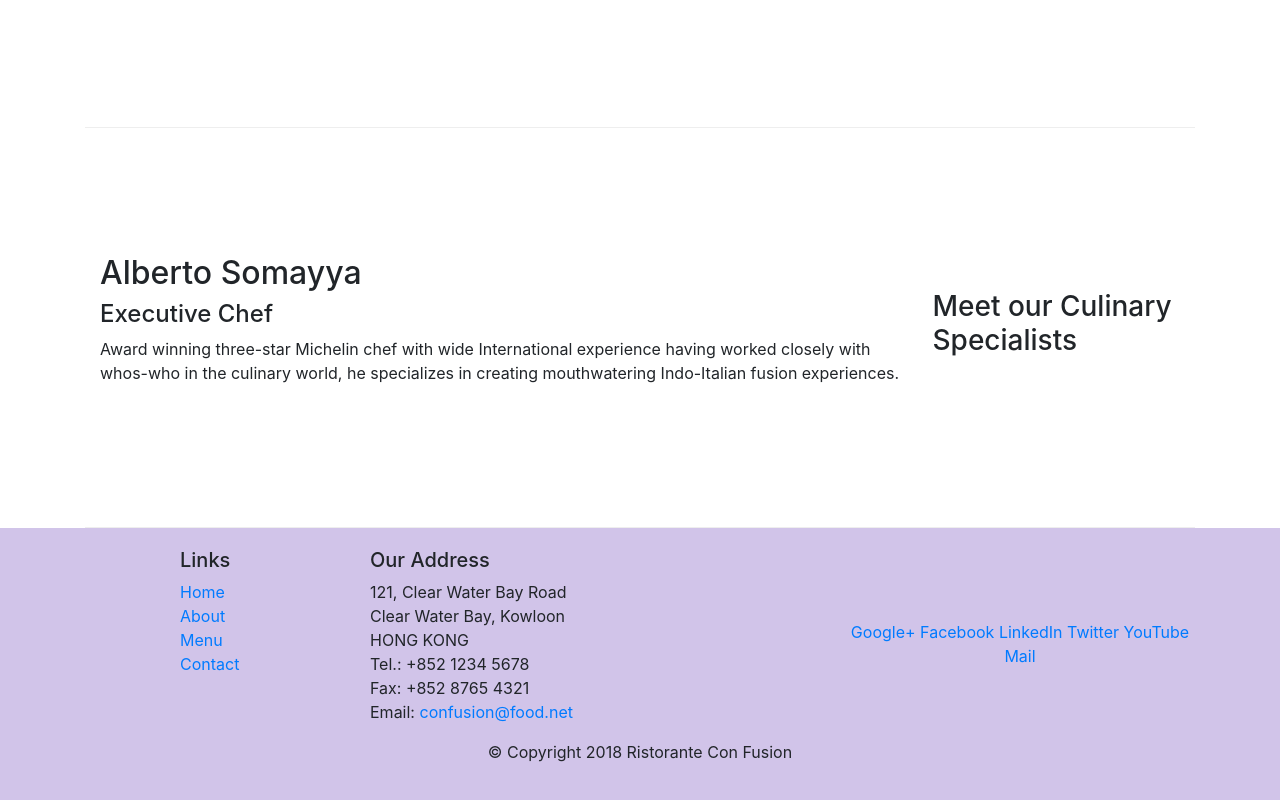
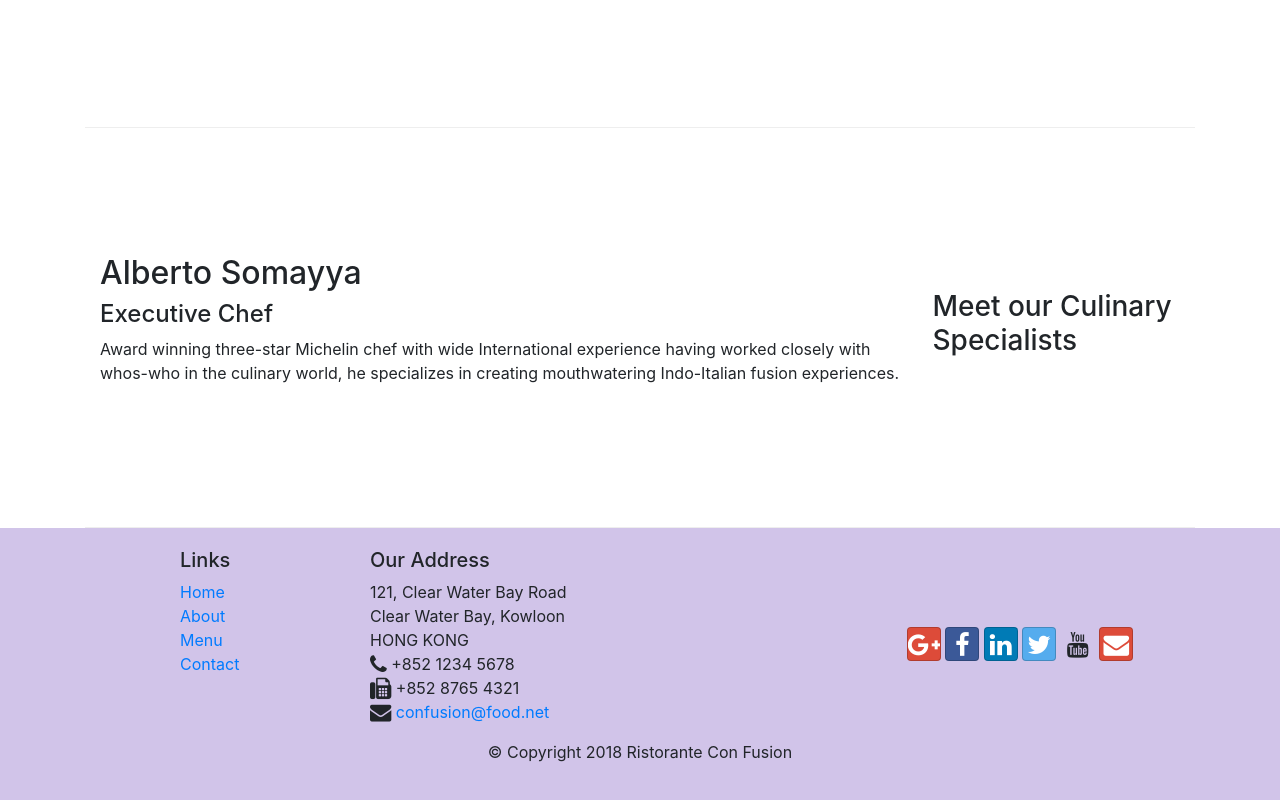
Before and after one commit to sharannyobasu/Frontend-UI-Framework-Bootstrap-4, a website: page Week 1/Bootstrap/index.html in a window 1280 px wide. Shown: the part 982-1782 px from the top of the page. Drawn offline with nearby package versions, Linux system fonts and the light colour scheme.

Commit message:
Installed Font Awesome, Bootstrap-social and updated html files

```diff
--- a/Week 1/Bootstrap/aboutus.html
+++ b/Week 1/Bootstrap/aboutus.html
@@ -15,6 +15,14 @@
     />
 
     <title>Ristorante Con Fusion: About Us</title>
+    <link
+      rel="stylesheet"
+      href="node_modules/font-awesome/css/font-awesome.min.css"
+    />
+    <link
+      rel="stylesheet"
+      href="node_modules/bootstrap-social/bootstrap-social.css"
+    />
     <link rel="stylesheet" href="css/styles.css" />
   </head>
 
@@ -35,13 +43,25 @@
         <div class="collapse navbar-collapse" id="Navbar">
           <ul class="navbar-nav mr-auto">
             <li class="nav-item">
-              <a class="nav-link" href="index.html">Home</a>
+              <a class="nav-link" href="index.html"
+                ><span class="fa fa-home"></span> Home</a
+              >
             </li>
             <li class="nav-item active">
-              <a class="nav-link" href="aboutus.html">About</a>
+              <a class="nav-link" href="aboutus.html"
+                ><span class="fa fa-info fa-lg"></span> About</a
+              >
             </li>
-            <li class="nav-item"><a class="nav-link" href="#">Menu</a></li>
-            <li class="nav-item"><a class="nav-link" href="#">Contact</a></li>
+            <li class="nav-item">
+              <a class="nav-link" href="#"
+                ><span class="fa fa-list fa-lg"></span> Menu</a
+              >
+            </li>
+            <li class="nav-item">
+              <a class="nav-link" href="#"
+                ><span class="fa fa-address-card fa.lg"></span> Contact</a
+              >
+            </li>
           </ul>
         </div>
       </div>
@@ -169,19 +189,40 @@
               121, Clear Water Bay Road<br />
               Clear Water Bay, Kowloon<br />
               HONG KONG<br />
-              Tel.: +852 1234 5678<br />
-              Fax: +852 8765 4321<br />
-              Email: <a href="mailto:confusion@food.net">confusion@food.net</a>
+              <i class="fa fa-phone fa-lg"></i>: +852 1234 5678<br />
+              <i class="fa fa-fax fa-lg"></i> +852 8765 4321<br />
+              <i class="fa fa-envelope fa-lg"></i>
+              <a href="mailto:confusion@food.net">confusion@food.net</a>
             </address>
           </div>
           <div class="col-12 col-sm-4 align-self-center">
             <div class="text-center">
-              <a href="http://google.com/+">Google+</a>
-              <a href="http://www.facebook.com/profile.php?id=">Facebook</a>
-              <a href="http://www.linkedin.com/in/">LinkedIn</a>
-              <a href="http://twitter.com/">Twitter</a>
-              <a href="http://youtube.com/">YouTube</a>
-              <a href="mailto:">Mail</a>
+              <a
+                class="btn btn-social-icon btn-google"
+                href="http://google.com/+"
+                ><i class="fa fa-google-plus fa-lg"></i
+              ></a>
+              <a
+                class="btn btn-social-icon btn-facebook"
+                href="http://www.facebook.com/profile.php?id="
+                ><i class="fa fa-facebook fa-lg"></i
+              ></a>
+              <a
+                class="btn btn-social-icon btn-linkedin"
+                href="http://www.linkedin.com/in/"
+                ><i class="fa fa-linkedin fa-lg"></i
+              ></a>
+              <a
+                class="btn btn-social-icon btn-twitter"
+                href="http://twitter.com/"
+                ><i class="fa fa-twitter fa-lg"></i
+              ></a>
+              <a class="btn btn-social-icon" href="http://youtube.com/"
+                ><i class="fa fa-youtube fa-lg"></i
+              ></a>
+              <a class="btn btn-social-icon btn-google" href="mailto:"
+                ><i class="fa fa-envelope fa-lg"></i
+              ></a>
             </div>
           </div>
         </div>
--- a/Week 1/Bootstrap/index.html
+++ b/Week 1/Bootstrap/index.html
@@ -14,6 +14,14 @@
     <link
       rel="stylesheet"
       href="node_modules/bootstrap/dist/css/bootstrap.min.css"
+    />
+    <link
+      rel="stylesheet"
+      href="node_modules/font-awesome/css/font-awesome.min.css"
+    />
+    <link
+      rel="stylesheet"
+      href="node_modules/bootstrap-social/bootstrap-social.css"
     />
     <link rel="stylesheet" href="css/styles.css" />
   </head>
@@ -33,13 +41,25 @@
         <div class="collapse navbar-collapse" id="Navbar">
           <ul class="navbar-nav mr-auto">
             <li class="nav-item active">
-              <a class="nav-link" href="#">Home</a>
+              <a class="nav-link" href="#"
+                ><span class="fa fa-home"></span> Home</a
+              >
             </li>
             <li class="nav-item">
-              <a class="nav-link" href="aboutus.html">About</a>
+              <a class="nav-link" href="aboutus.html"
+                ><span class="fa fa-info fa-lg"></span> About</a
+              >
             </li>
-            <li class="nav-item"><a class="nav-link" href="#">Menu</a></li>
-            <li class="nav-item"><a class="nav-link" href="#">Contact</a></li>
+            <li class="nav-item">
+              <a class="nav-link" href="#"
+                ><span class="fa fa-list fa-lg"></span> Menu</a
+              >
+            </li>
+            <li class="nav-item">
+              <a class="nav-link" href="#"
+                ><span class="fa fa-address-card fa.lg"></span> Contact</a
+              >
+            </li>
           </ul>
         </div>
       </div>
@@ -125,19 +145,40 @@
               121, Clear Water Bay Road<br />
               Clear Water Bay, Kowloon<br />
               HONG KONG<br />
-              Tel.: +852 1234 5678<br />
-              Fax: +852 8765 4321<br />
-              Email: <a href="mailto:confusion@food.net">confusion@food.net</a>
+              <i class="fa fa-phone fa-lg"></i> +852 1234 5678<br />
+              <i class="fa fa-fax fa-lg"></i> +852 8765 4321<br />
+              <i class="fa fa-envelope fa-lg"></i>
+              <a href="mailto:confusion@food.net">confusion@food.net</a>
             </address>
           </div>
           <div class="col-12 col-sm-4 align-self-center">
             <div class="text-center">
-              <a href="http://google.com/+">Google+</a>
-              <a href="http://www.facebook.com/profile.php?id=">Facebook</a>
-              <a href="http://www.linkedin.com/in/">LinkedIn</a>
-              <a href="http://twitter.com/">Twitter</a>
-              <a href="http://youtube.com/">YouTube</a>
-              <a href="mailto:">Mail</a>
+              <a
+                class="btn btn-social-icon btn-google"
+                href="http://google.com/+"
+                ><i class="fa fa-google-plus fa-lg"></i
+              ></a>
+              <a
+                class="btn btn-social-icon btn-facebook"
+                href="http://www.facebook.com/profile.php?id="
+                ><i class="fa fa-facebook fa-lg"></i
+              ></a>
+              <a
+                class="btn btn-social-icon btn-linkedin"
+                href="http://www.linkedin.com/in/"
+                ><i class="fa fa-linkedin fa-lg"></i
+              ></a>
+              <a
+                class="btn btn-social-icon btn-twitter"
+                href="http://twitter.com/"
+                ><i class="fa fa-twitter fa-lg"></i
+              ></a>
+              <a class="btn btn-social-icon" href="http://youtube.com/"
+                ><i class="fa fa-youtube fa-lg"></i
+              ></a>
+              <a class="btn btn-social-icon btn-google" href="mailto:"
+                ><i class="fa fa-envelope fa-lg"></i
+              ></a>
             </div>
           </div>
         </div>
--- a/Week 1/Bootstrap/package.json
+++ b/Week 1/Bootstrap/package.json
@@ -23,6 +23,8 @@
   },
   "dependencies": {
     "bootstrap": "^4.3.1",
+    "bootstrap-social": "^5.1.1",
+    "font-awesome": "^4.7.0",
     "jquery": "^3.5.0",
     "popper.js": "^1.12.9"
   }
```
Also changed, not shown: 1 other file.
